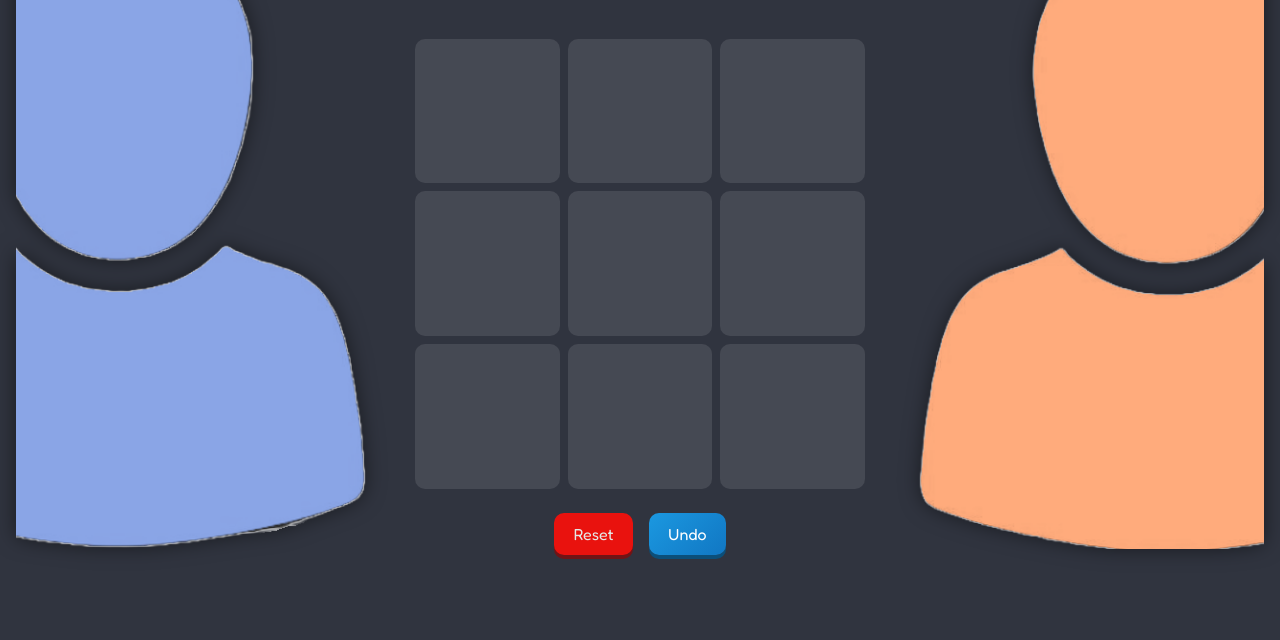
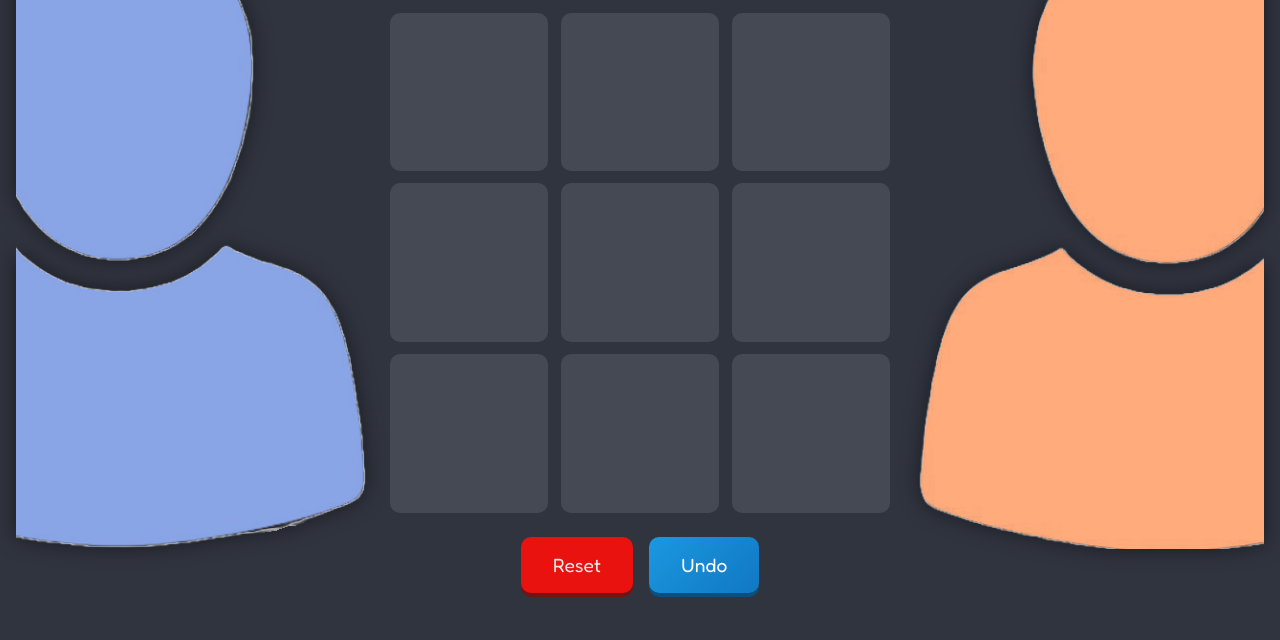
Before and after one commit to Kushagra-Sr44/Tic-Tac-Toe-Game, a plain HTML site: page index.html in a window 1280 px wide. Shown: the part 160-800 px from the top of the page. Drawn offline with Linux system fonts and the light colour scheme.

Commit message:
Update style.css

```diff
--- a/style.css
+++ b/style.css
@@ -1,7 +1,7 @@
-/* Keep your imports */
 @import url('https://fonts.googleapis.com/css2?family=Fredoka:wght@300..700&display=swap');
 @import url('https://fonts.googleapis.com/css2?family=Bowlby+One&display=swap');
 
+/* --- Global Styles --- */
 * {
   margin: 0;
   padding: 0;
@@ -60,6 +60,7 @@ h1 {
   outline: none;
 }
 
+/* --- Tic Tac Toe Grid --- */
 .play {
   display: grid;
   grid-template-columns: repeat(3, 1fr);
@@ -93,9 +94,12 @@ h1 {
   background-color: rgba(255, 215, 0, 0.6);
 }
 
+/* --- Button Controls --- */
 .controls {
   display: flex;
   gap: 1rem;
+  flex-wrap: wrap; /* So they stack on small screens */
+  justify-content: center;
 }
 
 .reset-btn, .undo-btn {
@@ -105,27 +109,39 @@ h1 {
   border: none;
   border-radius: 10px;
   cursor: pointer;
-  transition: all 0.1s ease;
+  transition: all 0.15s ease;
 }
 
+/* Reset Button (Red) */
 .reset-btn {
   background-color: #e9120e;
   color: #E5E7E6;
   box-shadow: 0 4px 0 #920502aa;
 }
-
-.undo-btn {
-  background-color: #1B98E0;
-  color: #fff;
-  box-shadow: 0 4px 0 #125b82aa;
+.reset-btn:hover {
+  background-color: #ff1410;
 }
-
-.reset-btn:active, .undo-btn:active {
+.reset-btn:active {
   box-shadow: none;
   transform: translateY(4px);
 }
 
-/* Tablet & Desktop */
+/* Undo Button (Blue Gradient) */
+.undo-btn {
+  background: linear-gradient(135deg, #1B98E0, #1177c3);
+  color: #fff;
+  box-shadow: 0 4px 0 #0b4f7a;
+}
+.undo-btn:hover {
+  background: linear-gradient(135deg, #2cb2f5, #1990d4);
+  box-shadow: 0 0 10px rgba(27, 152, 224, 0.7);
+}
+.undo-btn:active {
+  box-shadow: none;
+  transform: translateY(4px);
+}
+
+/* --- Tablet & Desktop --- */
 @media (min-width: 768px) {
   #container {
     flex-direction: row;
@@ -145,33 +161,14 @@ h1 {
   }
 
   #game h1 { font-size: 3rem; }
+  .result { font-size: 1.8rem; max-width: 300px; }
   .box { font-size: 4rem; }
+  .play { max-width: 500px; gap: 0.8rem; }
+  .reset-btn, .undo-btn { font-size: 1.2rem; padding: 1rem 2rem; }
 }
 
+/* --- Large Desktop --- */
 @media (min-width: 1200px) {
   .player1, .player2 { flex: 0 0 300px; }
   .player1 img, .player2 img { max-width: 350px; }
 }
-
-.undo-btn {
-  font-family: "Fredoka", sans-serif;
-  font-size: 1rem;
-  padding: 0.7rem 1.2rem;
-  background: linear-gradient(135deg, #1B98E0, #1177c3);
-  color: #fff;
-  border: none;
-  border-radius: 10px;
-  cursor: pointer;
-  box-shadow: 0 4px 0 #0b4f7a;
-  transition: all 0.15s ease;
-}
-
-.undo-btn:hover {
-  background: linear-gradient(135deg, #2cb2f5, #1990d4);
-  box-shadow: 0 0 10px rgba(27, 152, 224, 0.7);
-}
-
-.undo-btn:active {
-  box-shadow: none;
-  transform: translateY(4px);
-}
```
